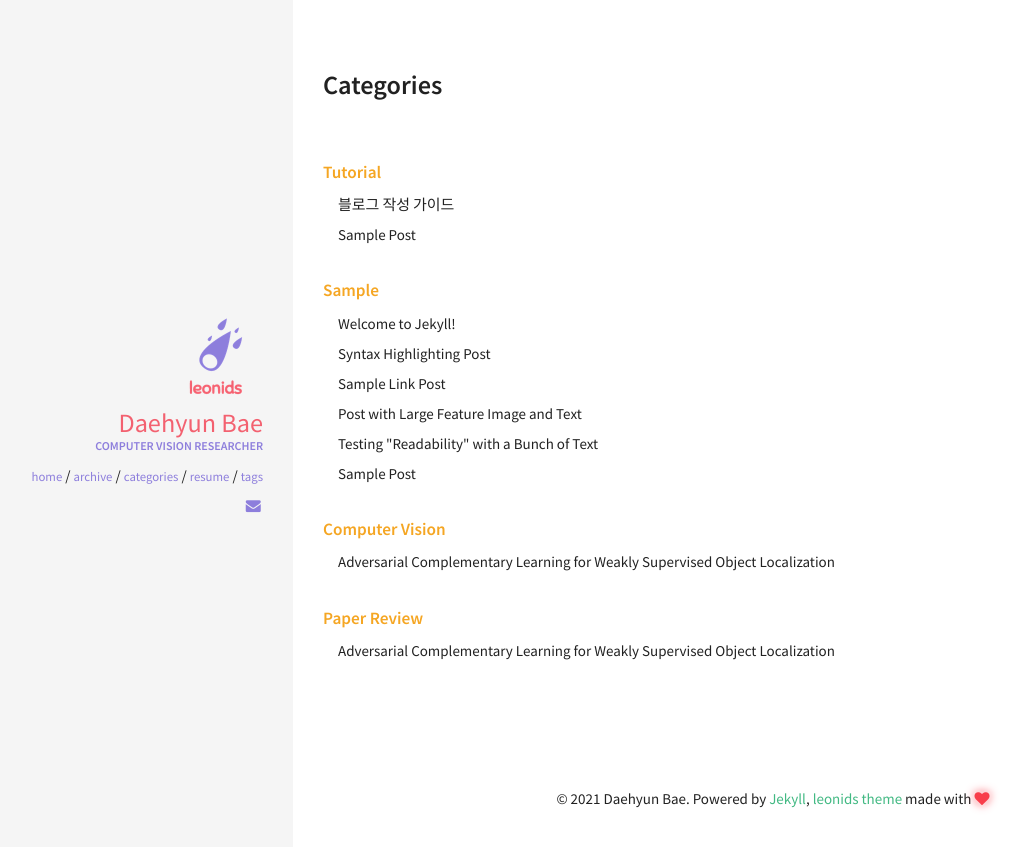
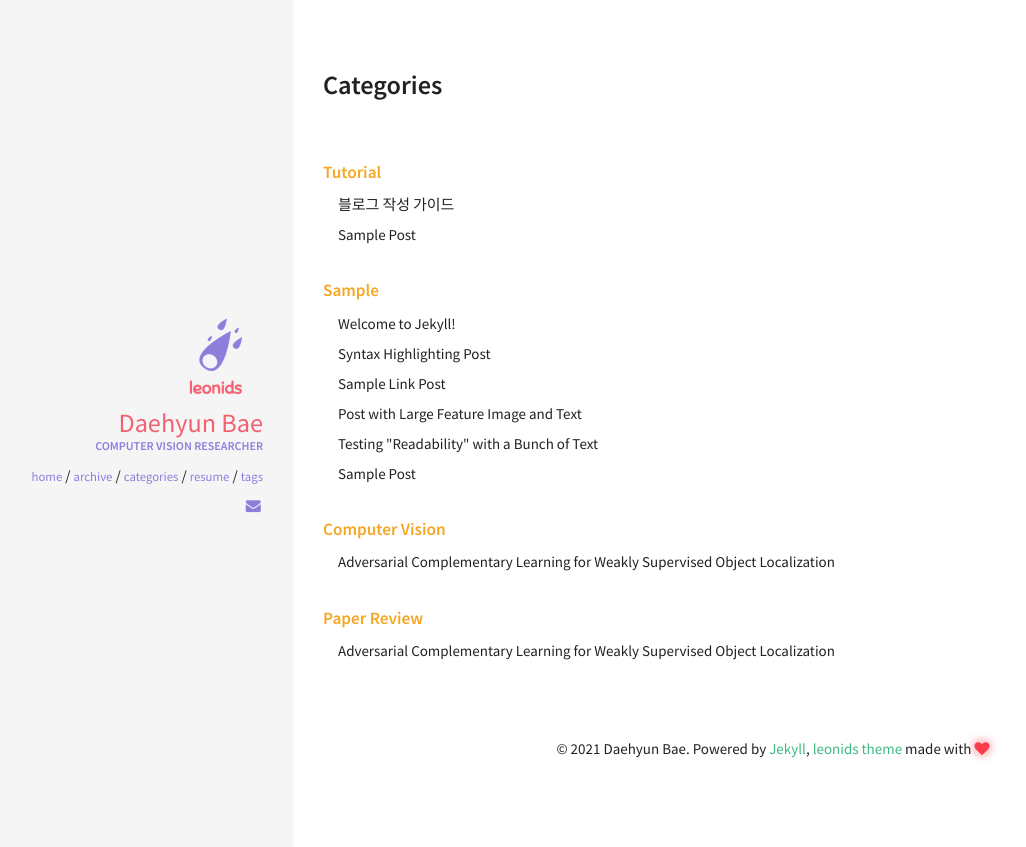
Before and after one commit to Daehyun-Bae/Daehyun-Bae.github.io, a Jekyll site: the page built from categories/index.html, in a window 1280 px wide. Shown: the top 847 px of the page, without its empty margins (27-1053 px from the left). Built offline with Jekyll 4.4.1, drawn with Linux system fonts in a browser that asks for light colours.

Commit message:
Update _post.scss

```diff
--- a/_sass/pages/_post.scss
+++ b/_sass/pages/_post.scss
@@ -112,7 +112,9 @@
 }
 
 #page {
-  padding-bottom: 50px;
+  max-width: 900px;
+  margin: auto;
+  //padding-bottom: 50px;
   min-height: 70vh;
   .page-header {
     margin: 0 auto 50px;
```
